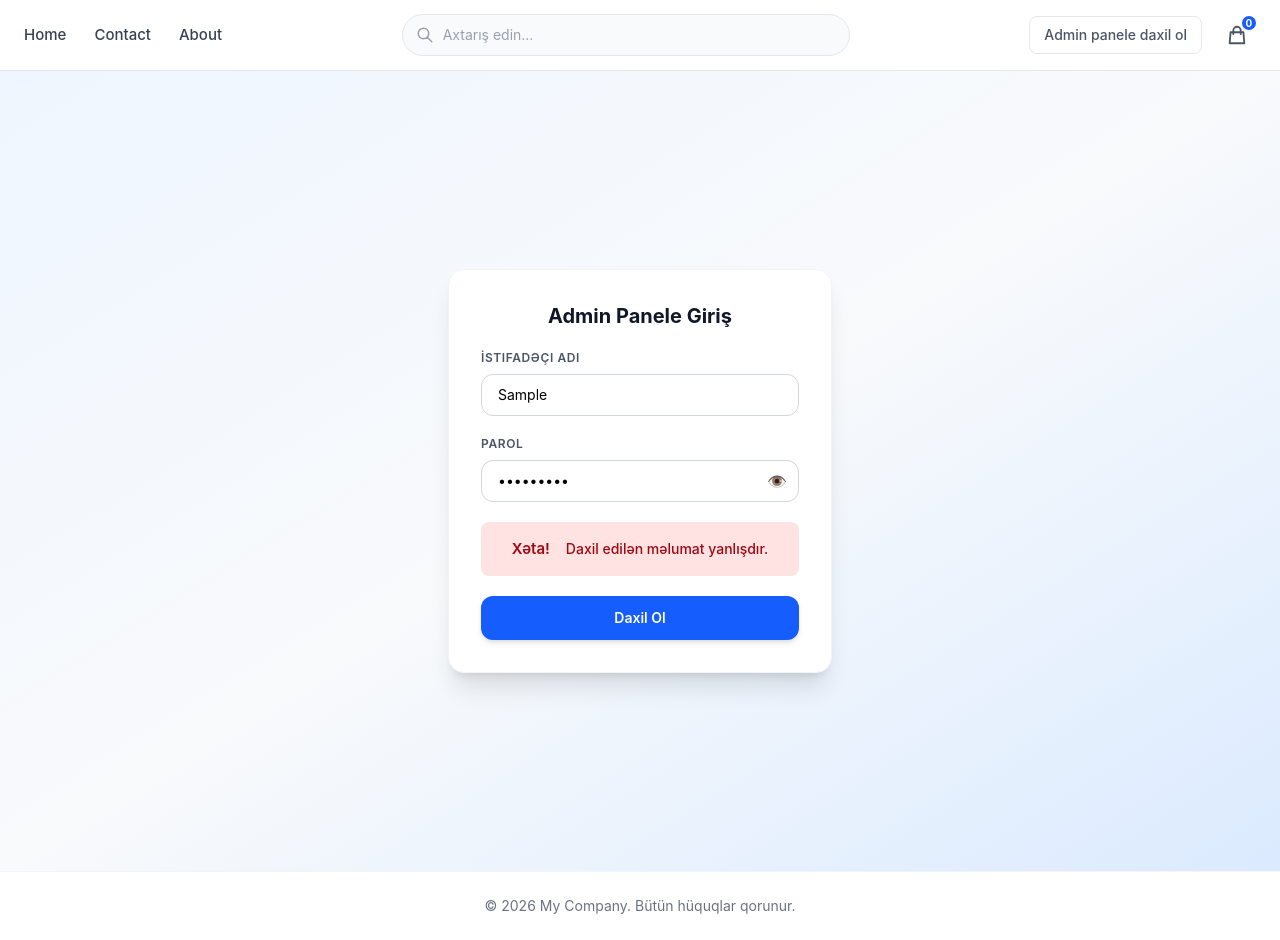
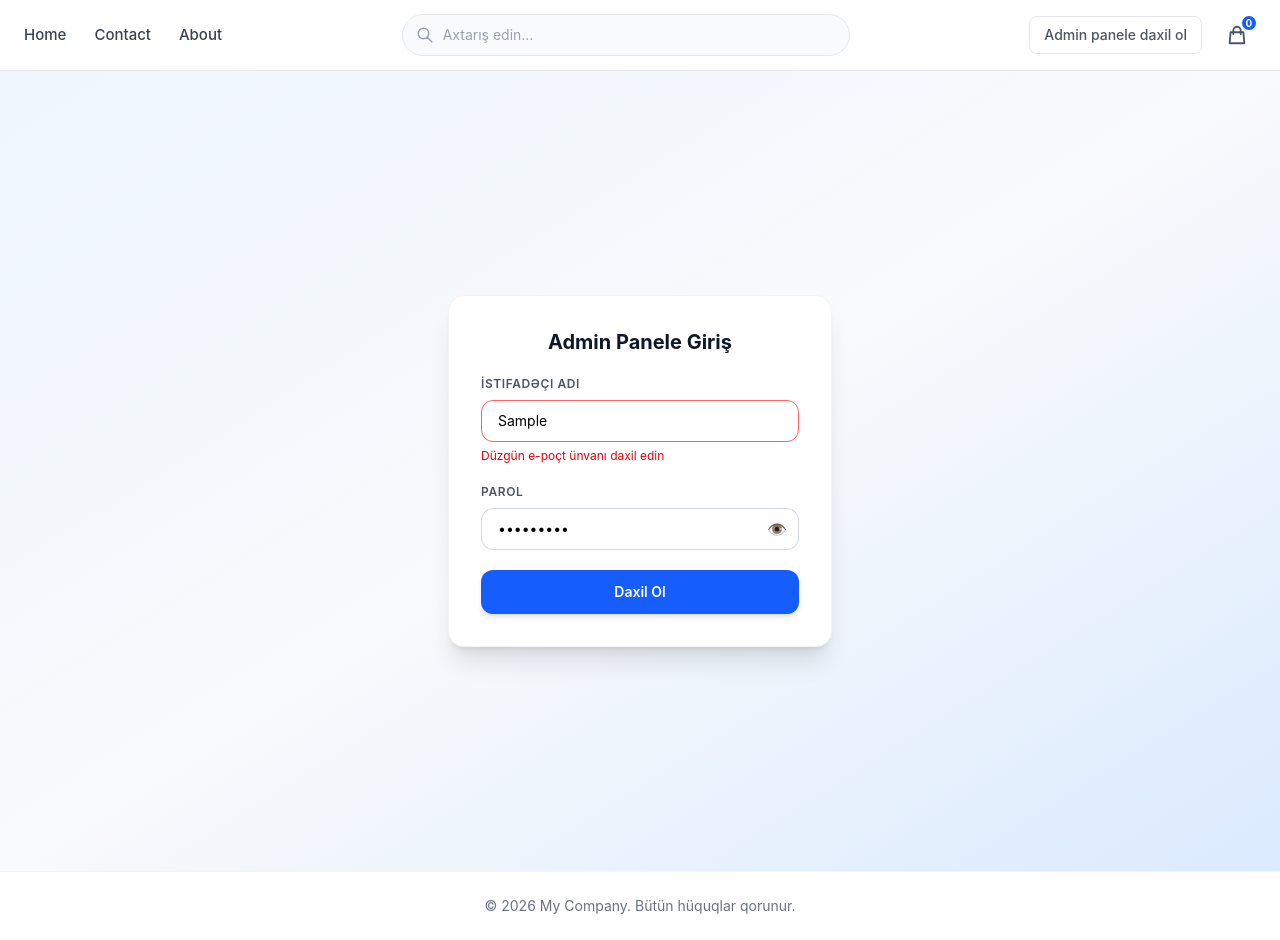
Before and after one commit to Asildar-Hajiyev/Web-App-Crud-Admin-, a React (Vite) app: page /login in a window 1280 px wide. Both pictures are taken after typing "Sample", "Sample123" into the empty fields and a click on the button "Daxil Ol". Built offline with nearby package versions, Linux system fonts and the light colour scheme.

Commit message:
Elave eldik Formik yup ile validation yoxlamagi elave olaraq login ile admine kecid elemek

```diff
--- a/package.json
+++ b/package.json
@@ -13,13 +13,15 @@
     "@reduxjs/toolkit": "^2.12.0",
     "@tailwindcss/vite": "^4.3.3",
     "axios": "^1.19.0",
+    "formik": "^2.4.9",
     "react": "^19.2.8",
     "react-dom": "^19.2.8",
     "react-icons": "^5.7.0",
     "react-redux": "^9.3.0",
     "react-router-dom": "^7.18.2",
     "react-toastify": "^11.1.0",
-    "tailwindcss": "^4.3.3"
+    "tailwindcss": "^4.3.3",
+    "yup": "^1.7.1"
   },
   "devDependencies": {
     "@eslint/js": "^10.0.1",
--- a/src/App.jsx
+++ b/src/App.jsx
@@ -2,6 +2,7 @@ import { useLocation } from "react-router-dom"
 import Footer from "./components/Footer"
 import Header from "./components/Header"
 import AppRouter from "./provider/AppRouter"
+import { ToastContainer } from "react-toastify"
 
 function App() {
     const location = useLocation()
@@ -11,7 +12,7 @@ function App() {
        {!isAdmin && <Header/>}
       <AppRouter/>
       {!isAdmin && <Footer/>}
-
+       <ToastContainer position="top-right" autoClose={3000} />
     </div>
   )
 }
--- a/src/Auth/Login.jsx
+++ b/src/Auth/Login.jsx
@@ -1,33 +1,38 @@
+import { useFormik } from "formik";
 import { useState } from "react";
 import { useNavigate } from "react-router-dom";
+import { toast } from "react-toastify";
+import { RegisterFormSchemas } from "../schemas/REgisterFormSchemas";
 
 const ADMIN_EMAIL = "admin@admin";
 const ADMIN_PASSWORD = "admin123";
 function Login() {
   const navigate = useNavigate();
+  const [showPassword, setShowPassword] = useState(false);
 
-  const [username, setUsername] = useState("");
-  const [password, setPassword] = useState("");
-  const [showPassword, setShowPassword] = useState(false);
-  const [error, setError] = useState(false);
-
-  const loginol = (e) => {
-    e.preventDefault();
-    setError(false);
-
-    if (username === ADMIN_EMAIL && password === ADMIN_PASSWORD) {
-      localStorage.setItem("token", "true"); // burda əsl backend gələndə real JWT token gələcək
+  const loginol = (values) => {
+    if (values.username === ADMIN_EMAIL && values.password === ADMIN_PASSWORD) {
+      localStorage.setItem("token", "true");
+      toast.success("Uğurla daxil oldunuz!");
       navigate("/admin");
     } else {
-      setError(true);
-      setTimeout(() => setError(false), 3000);
+      toast.error("Daxil edilən məlumat yanlışdır.");
     }
   };
+
+  const { values, errors, handleSubmit, handleChange, touched } = useFormik({
+    initialValues: {
+      username: "",
+      password: "",
+    },
+    validationSchema: RegisterFormSchemas,
+    onSubmit: loginol,
+  });
 
   return (
     <div className="min-h-screen flex items-center justify-center bg-gradient-to-br from-blue-50 via-slate-50 to-blue-100 font-sans p-6">
       <form
-        onSubmit={loginol}
+        onSubmit={handleSubmit}
         className="w-full max-w-sm bg-white p-8 rounded-2xl shadow-xl border border-gray-100 space-y-5"
       >
         <h1 className="text-xl font-bold text-gray-900 text-center">
@@ -40,10 +45,18 @@ function Login() {
           </label>
           <input
             type="text"
-            value={username}
-            onChange={(e) => setUsername(e.target.value)}
-            className="w-full px-4 py-2.5 border border-gray-300 rounded-xl focus:outline-none focus:ring-2 focus:ring-blue-500/40 text-sm"
+            value={values.username}
+            onChange={handleChange}
+            name="username"
+            className={`w-full px-4 py-2.5 border rounded-xl focus:outline-none focus:ring-2 text-sm transition-colors ${
+              touched.username && errors.username
+                ? "border-red-400 focus:ring-red-400/40"
+                : "border-gray-300 focus:ring-blue-500/40"
+            }`}
           />
+          {touched.username && errors.username && (
+            <p className="text-xs text-red-600 mt-1.5">{errors.username}</p>
+          )}
         </div>
 
         <div>
@@ -53,9 +66,14 @@ function Login() {
           <div className="relative">
             <input
               type={showPassword ? "text" : "password"}
-              value={password}
-              onChange={(e) => setPassword(e.target.value)}
-              className="w-full px-4 py-2.5 pr-10 border border-gray-300 rounded-xl focus:outline-none focus:ring-2 focus:ring-blue-500/40 text-sm"
+              value={values.password}
+              onChange={handleChange}
+              name="password"
+              className={`w-full px-4 py-2.5 pr-10 border rounded-xl focus:outline-none focus:ring-2 text-sm transition-colors ${
+                touched.password && errors.password
+                  ? "border-red-400 focus:ring-red-400/40"
+                  : "border-gray-300 focus:ring-blue-500/40"
+              }`}
             />
             <button
               type="button"
@@ -65,22 +83,10 @@ function Login() {
               {showPassword ? "🙈" : "👁️"}
             </button>
           </div>
+          {touched.password && errors.password && (
+            <p className="text-xs text-red-600 mt-1.5">{errors.password}</p>
+          )}
         </div>
-
-        {error && (
-          <div
-            id="alertBox"
-            className="bg-red-100 text-red-800 p-4 rounded-lg flex items-center justify-center animate__animated animate__backInDown"
-            role="alert"
-          >
-            <span className="font-semibold text-[15px] inline-block mr-4">
-              Xəta!
-            </span>
-            <span className="block text-sm font-medium sm:inline max-sm:mt-2">
-              Daxil edilən məlumat yanlışdır.
-            </span>
-          </div>
-        )}
 
         <button
           type="submit"
--- a/src/components/Header.jsx
+++ b/src/components/Header.jsx
@@ -1,6 +1,10 @@
+import { useEffect } from "react";
 import { Link } from "react-router-dom"
 
 function Header() {
+    useEffect(() => {
+      window.scrollTo(0, 0);
+    }, []);
   return (
   <header className="sticky top-0 z-50 w-full bg-white/90 backdrop-blur-sm border-b border-gray-200 px-6 py-3.5">
       <div className="max-w-7xl mx-auto flex items-center justify-between gap-6">
--- /dev/null
+++ b/src/schemas/RegisterFormSchemas.jsx
@@ -0,0 +1,14 @@
+import * as yup from "yup";
+export const RegisterFormSchemas = yup.object().shape({
+  username: yup
+    .string()
+    .trim()
+    .email("Düzgün e-poçt ünvanı daxil edin")
+    .required("E-poçt ünvanı mütləqdir"),
+
+  password: yup
+    .string()
+    .trim()
+    .min(6, "Parol ən azı 6 simvol olmalıdır")
+    .required("Parol mütləqdir"),
+});
```
Also changed, not shown: 1 other file (tests, documents, lock files or other folders).
